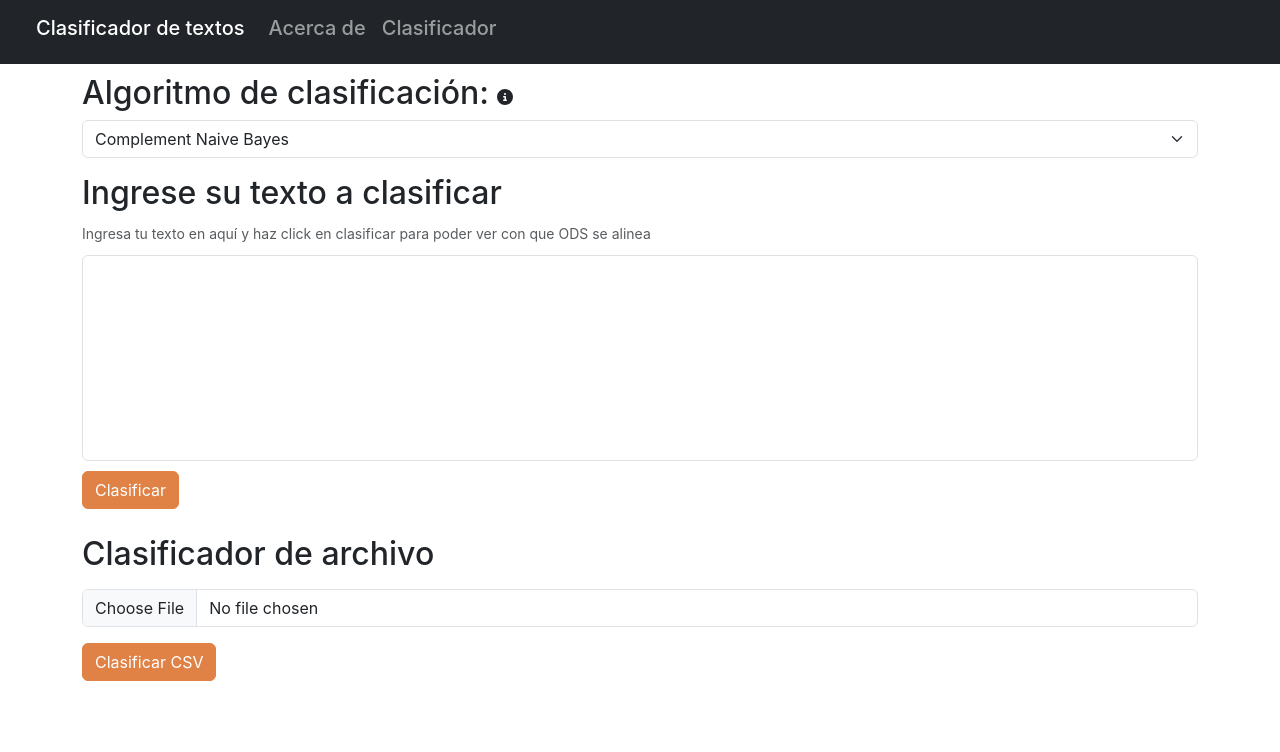
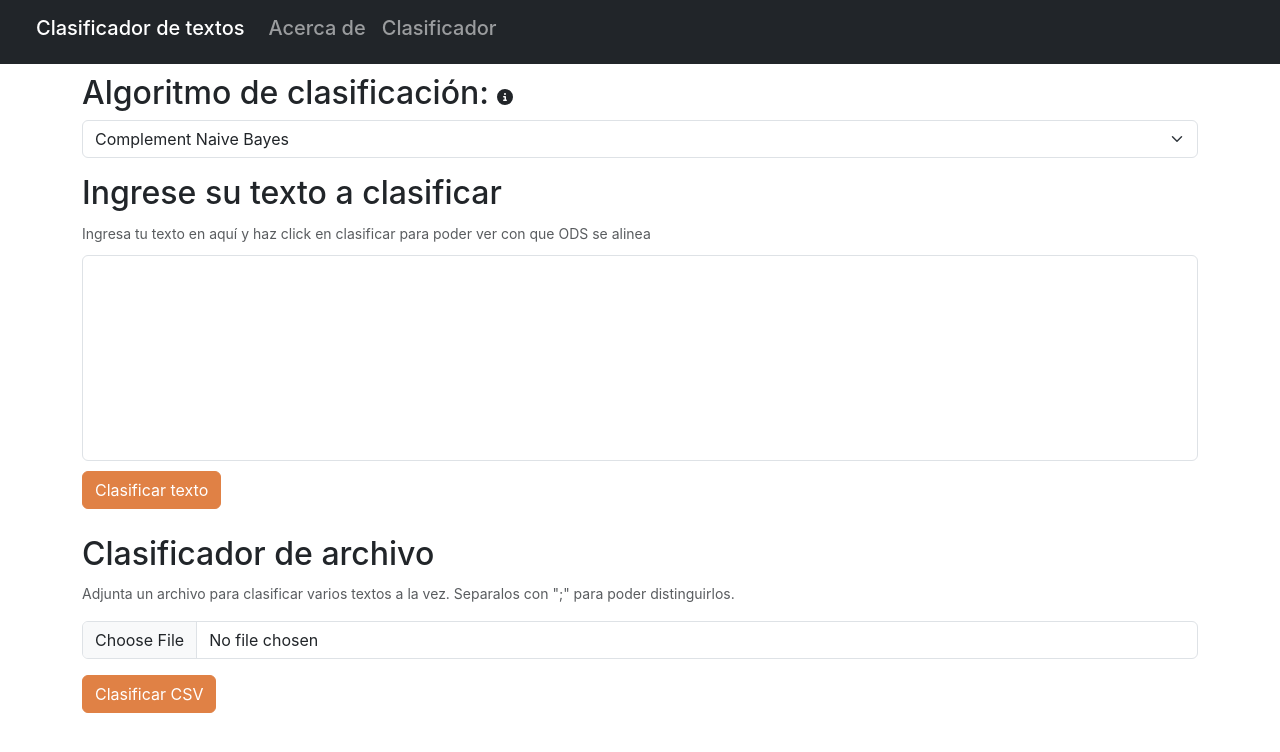
Before and after one commit to ernestocpc/Proyecto1-BI, a React (Create React App) app in the folder etapa2/front/: page /classifier in a window 1280 px wide. Shown: the top 752 px of the page. Built offline with nearby package versions, Linux system fonts and the light colour scheme.

Commit message:
fix: estilos 2

```diff
--- a/etapa2/front/src/components/classifier/classifier.js
+++ b/etapa2/front/src/components/classifier/classifier.js
@@ -202,13 +202,16 @@ function Classifier() {
           onClick={sendText}
           className="margin-bottom"
         >
-          Clasificar
+          Clasificar texto
         </Button>
       </Container>
 
       <Container>
         <Form.Group>
           <h2>Clasificador de archivo</h2>
+          <Form.Text muted>
+          Adjunta un archivo para clasificar varios textos a la vez. Separalos con ";" para poder distinguirlos.
+        </Form.Text>
           <p></p>
           <Form.Control type="file" onChange={handleFileChange} />
         </Form.Group>
```
